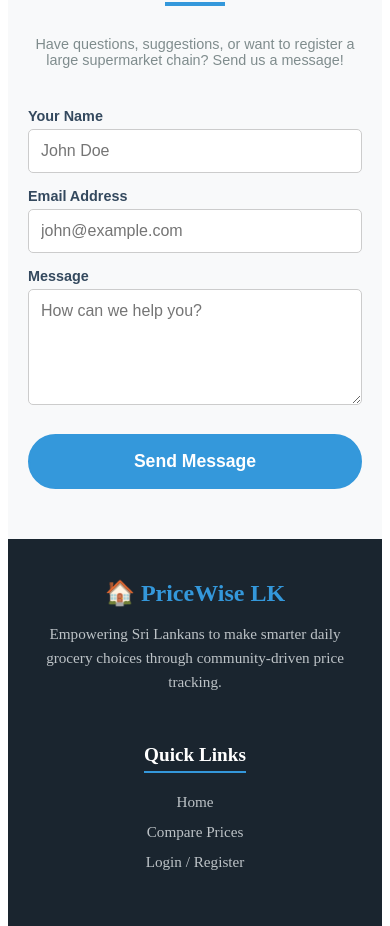
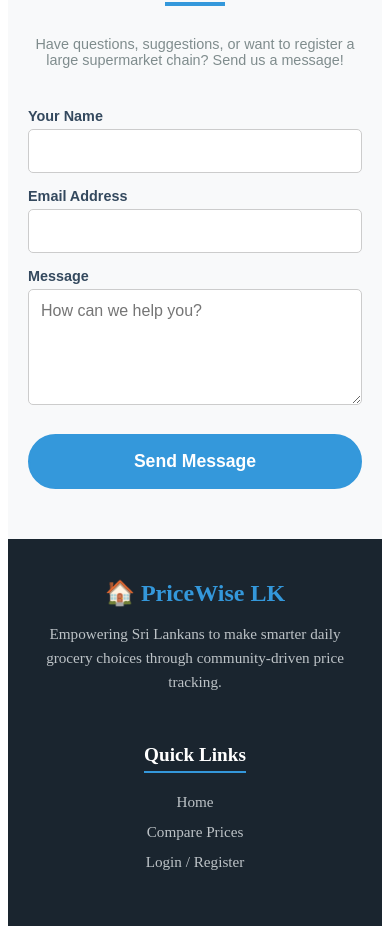
Before and after one commit to Rimas722/PriceWise_Project, a React app in the folder frontend/: page / in a window 390 px wide. Shown: the part 2418-3344 px from the top of the page. Built offline with nearby package versions, Linux system fonts and the light colour scheme; the HTML template or start-up script is replaced by a standard one.

Commit message:
Changed some pages mobile responsive

```diff
--- a/frontend/src/pages/Home.jsx
+++ b/frontend/src/pages/Home.jsx
@@ -109,11 +109,11 @@
           <form style={{ display: 'flex', flexDirection: 'column', gap: '15px', textAlign: 'left' }} onSubmit={(e) => { e.preventDefault(); alert('Message sent! We will get back to you soon.'); }}>
             <div>
               <label style={labelStyle}>Your Name</label>
-              <input type="text" required style={inputStyle} placeholder="John Doe" />
+              <input type="text" required style={inputStyle} placeholder="" />
             </div>
             <div>
               <label style={labelStyle}>Email Address</label>
-              <input type="email" required style={inputStyle} placeholder="john@example.com" />
+              <input type="email" required style={inputStyle} placeholder="" />
             </div>
             <div>
               <label style={labelStyle}>Message</label>
```
